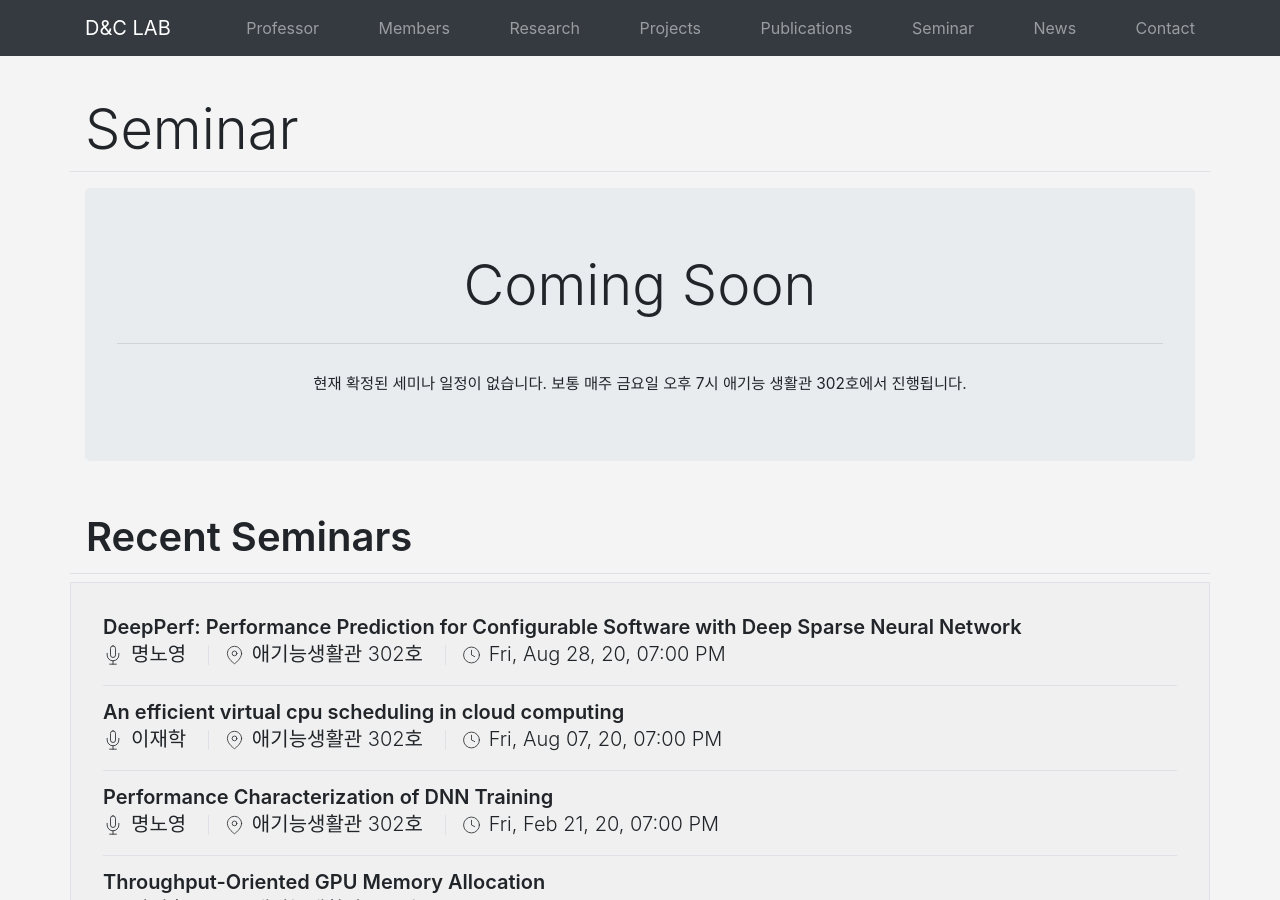
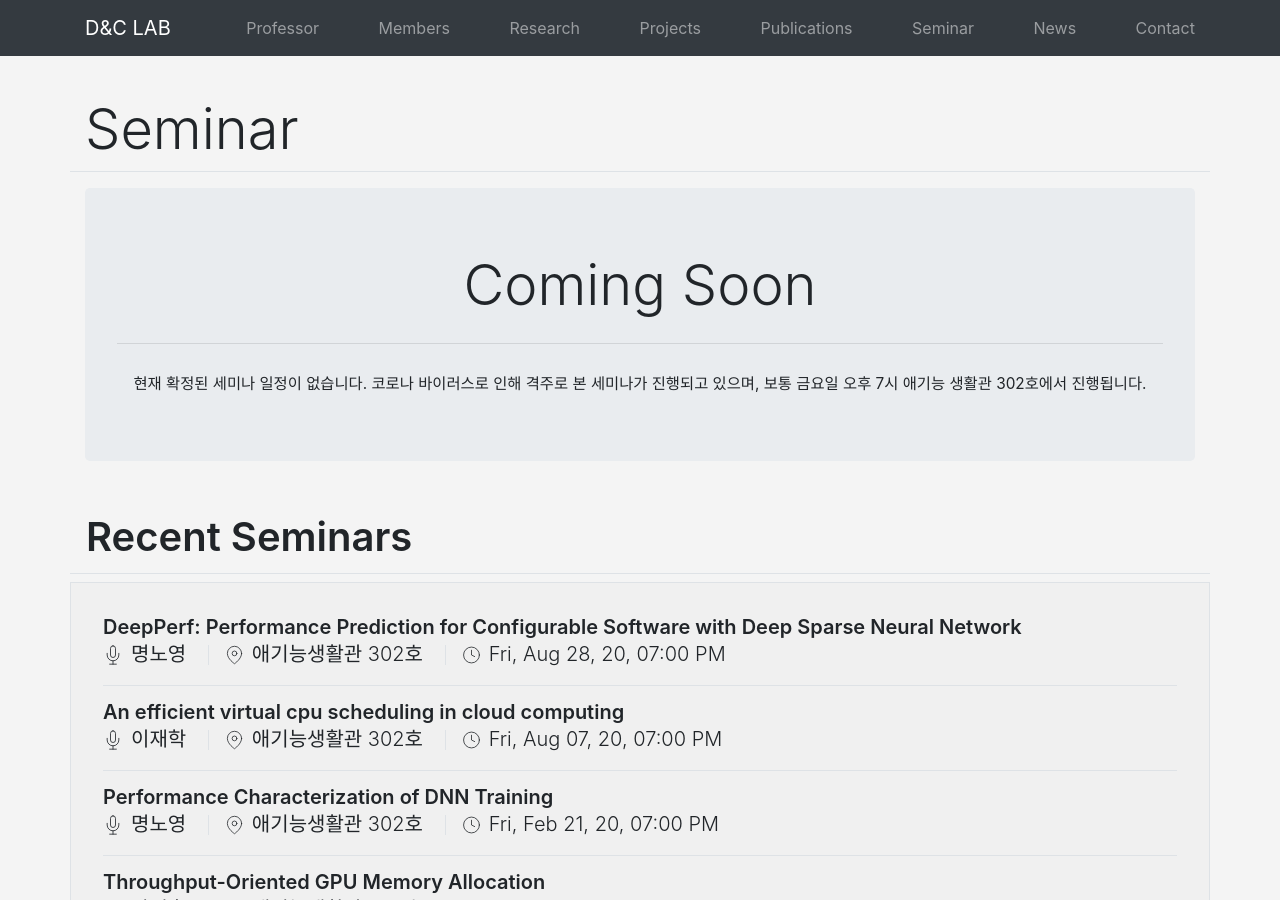
Before and after one commit to KU-Cloud/ku-cloud.github.io, a Jekyll site: the page built from seminar.html, in a window 1280 px wide and 900 px high. Built offline with Jekyll 4.4.1, drawn with Linux system fonts in a browser that asks for light colours.

Commit message:
Update seminar.html

```diff
--- a/seminar.html
+++ b/seminar.html
@@ -50,7 +50,7 @@ layout: page
             <hr class="my-4">
 
             <small>
-                현재 확정된 세미나 일정이 없습니다. 보통 매주 금요일 오후 7시 애기능 생활관 302호에서 진행됩니다.
+                현재 확정된 세미나 일정이 없습니다. 코로나 바이러스로 인해 격주로 본 세미나가 진행되고 있으며, 보통 금요일 오후 7시 애기능 생활관 302호에서 진행됩니다.
             </small>
         </div>
     </div>
```
